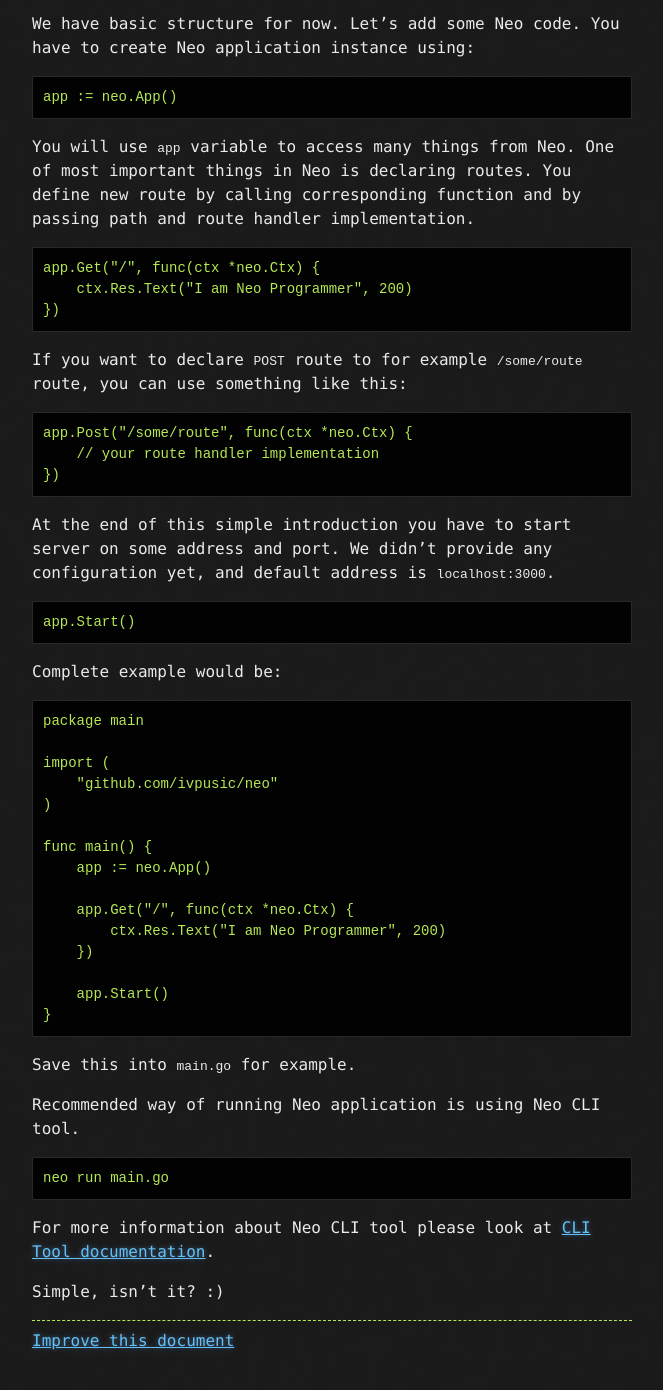
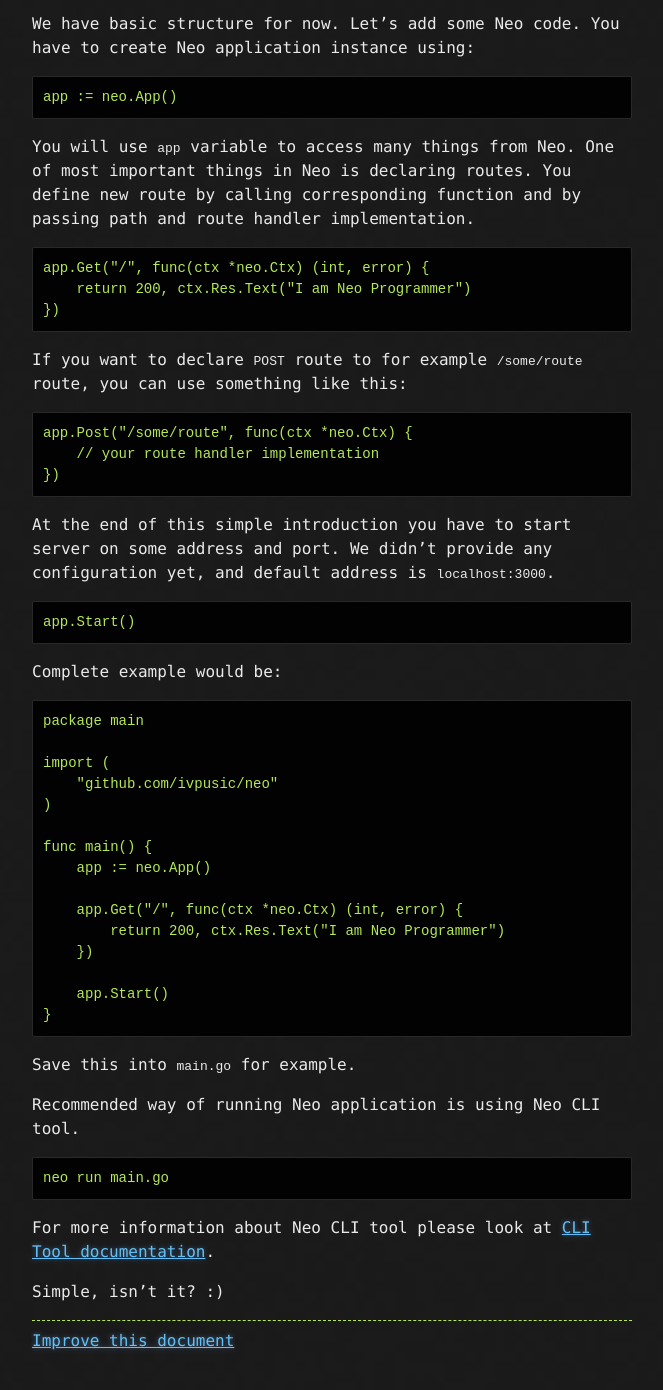
Before and after one commit to ivpusic/neo, a Jekyll site: the page built from _posts/2015-01-23-introduction.md, in a window 1280 px wide and 1400 px high, scrolled down 705 px. Shown: the top 1390 px of the window, without its empty margins (458-1121 px from the left). Built offline with Jekyll 4.4.1, drawn with Linux system fonts in a browser that asks for light colours; nearby versions of some CDN libraries; Markdown is read by kramdown in place of the engine named in the settings.

Commit message:
Update 2015-01-23-introduction.md

````diff
--- a/_posts/2015-01-23-introduction.md
+++ b/_posts/2015-01-23-introduction.md
@@ -33,8 +33,8 @@
 You will use ``app`` variable to access many things from Neo. One of most important things in Neo is declaring routes. You define new route by calling corresponding function and by passing path and route handler implementation.
 
 ```Go
-app.Get("/", func(ctx *neo.Ctx) {
-    ctx.Res.Text("I am Neo Programmer", 200)
+app.Get("/", func(ctx *neo.Ctx) (int, error) {
+    return 200, ctx.Res.Text("I am Neo Programmer")
 })
 ```
 If you want to declare ``POST`` route to for example ``/some/route`` route, you can use something like this:
@@ -63,8 +63,8 @@
 func main() {
     app := neo.App()
 
-    app.Get("/", func(ctx *neo.Ctx) {
-        ctx.Res.Text("I am Neo Programmer", 200)
+    app.Get("/", func(ctx *neo.Ctx) (int, error) {
+        return 200, ctx.Res.Text("I am Neo Programmer")
     })
 
     app.Start()
````
